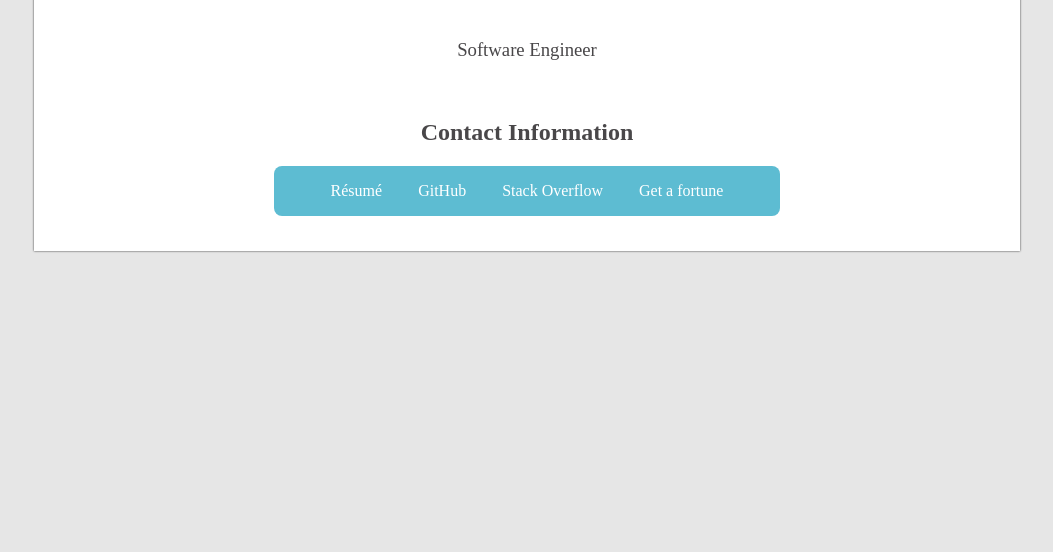
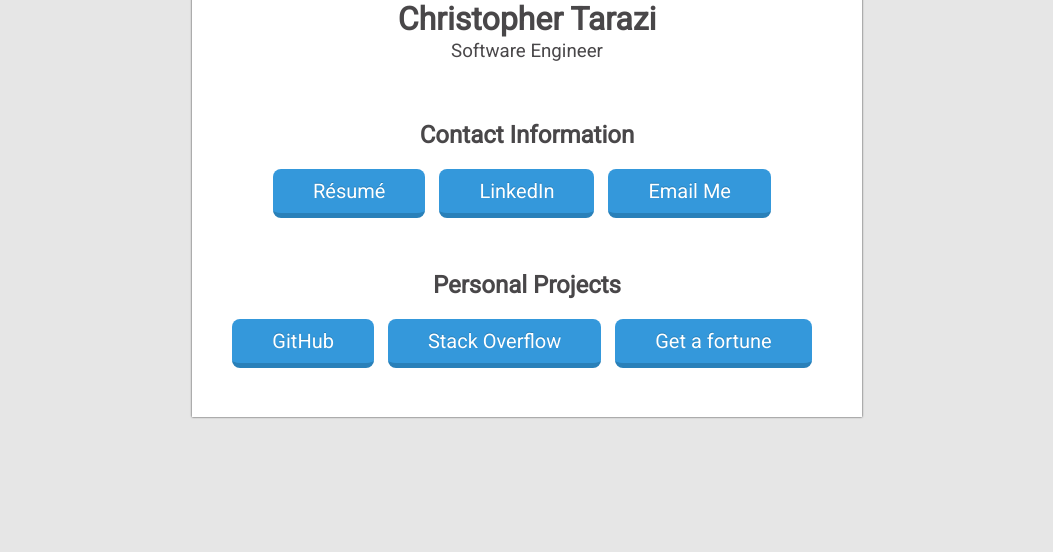
Before and after one commit to christarazi/personalsite, a Django app: page / in a window 1280 px wide. Shown: the part 248-800 px from the top of the page, without its empty margins (113-1166 px from the left). Run offline with Django 3.2, Linux system fonts and the light colour scheme.

Commit message:
added linkedin; added more animations and button styles

```diff
--- a/TaraziChrisSite/TaraziChrisSite/templates/home.html
+++ b/TaraziChrisSite/TaraziChrisSite/templates/home.html
@@ -1,17 +1,21 @@
 <!DOCTYPE html>
 <html>
 	<head>
+		<link href='https://fonts.googleapis.com/css?family=Roboto' rel='stylesheet' type='text/css'>
 		<title>Christopher Tarazi</title>
 		<meta http-equiv="Content-Type" content="application/xhtml+xml; charset=UTF-8" />
 	</head>
 	<style type="text/css">
+		* {
+			font-family: 'Roboto', sans-serif;
+		}
 		html {
 			width: 100%;
 			background-color: #E6E6E6;
 		}
 		div.main {
 			margin: auto;
-			width: 75%;
+			width: 50%;
 			color: #494749;
 			border-style: solid;
 			background-color: white;
@@ -21,6 +25,8 @@
 			box-shadow: 0 0 2px #333333;
 			overflow: auto;
 			text-align: center;
+			opacity: 0;
+			transition: opacity 2s ease-in .5s;
 		}
 		li h3 {
 			margin: -20px 0px 20px 0px;
@@ -34,7 +40,6 @@
 		}
 		ul.main-list li {
 			display: inline;
-			vertical-align: middle;
 		}
 		ul.main-list li img {
 			display: block;
@@ -42,41 +47,59 @@
 			height: 200px;
 			width: auto;
 			border-radius: 50%;
-			opacity: 0;
-			transition: opacity 2s linear;
+			/*opacity: 0;
+			transition: opacity 2s linear 2s;*/
 		}
-		#myName {
-			opacity: 0;
-			transition: opacity 2s linear;
-		}
-		ul.info-list {
-			margin: auto;
+		ul.info-list, ul.tech-list {
+			margin: 0;
 			display: block;
-			width: 50%;
 			list-style-type: none;
-			background: #5DBCD2;
+			padding: 0;
+			text-decoration: none;
+			/*background: #5DBCD2;
 			border-top-left-radius: .5em;
 			border-bottom-left-radius: .5em;
 			border-top-right-radius: .5em;
 			border-bottom-right-radius: .5em;
-			padding: 1em;
+			padding: 1em;*/
 		}
-		ul.info-list li {
-			display: inline;
+		ul.info-list li, ul.tech-list li {
+			display: inline-block;
 		}
-		ul.info-list li a {
-			text-decoration: none;
-			color: white;
-			padding: 1em;
+		ul.info-list li a, ul.tech-list li a {
+		    position: relative;
+		    padding: 10px 40px;
+		    margin: 0px 10px 10px 0px;
+		    float: left;
+		    border-radius: 8px;
+		    font-size: 20px;
+		    color: #FFF;
+		    text-decoration: none;
+		    background-color: #3498DB;
+		    border-bottom: 5px solid #2980B9;
+		    text-shadow: 0px -1px #2980B9;
+		    /* Animation */
+		    transition: all 0.1s;
+		    -webkit-transition: all 0.1s;
 		}
-		ul.info-list li a:hover {
-			color: black;
+		ul.info-list li a:hover, ul.info-list li a:focus,
+		ul.tech-list li a:hover, ul.tech-list li a:focus
+		{
+		    text-decoration: none;
+		    color: #fff;
+		}
+		ul.info-list li a:active, ul.tech-list li a:active {
+		    transform: translate(0px,-1px);
+		    border-bottom: 1px solid;
 		}
 	</style>
 	<script type="text/javascript">
 		function activateFade()
 		{
-			document.getElementById('imgPicture').setAttribute('style', 'opacity:1;');
+			document.getElementsByClassName('main')[0].setAttribute('style', 'opacity:1;');
+			//document.getElementById('imgPicture').setAttribute('style', 'opacity:1;');
+			//document.getElementsByClassName('info-list')[0].setAttribute('style', 'opacity:1;');
+			//document.getElementsByClassName('tech-list')[0].setAttribute('style', 'opacity:1;');
 			// add all elements in here to change their opacity attribute
 			// add transition-delay to the element's css
 		}
@@ -93,11 +116,18 @@
 		<br>
 		<h2 id="headCntInfo">Contact Information</h2>
 		<ul class="info-list">
-			<li id="resume"><a href="/ctarazi/static/resume.pdf"> Résumé </a></li>
-			<li id="github"><a href="https://github.com/christarazi"> GitHub </a></li>
-			<li id="stackoverlfow"><a href="http://stackoverflow.com/users/2193236/chris-tarazi"> Stack Overflow </a></li>
-			<li id="fortune"><a href="/ctarazi/fortune"> Get a fortune </a></li>
+			<li id="resume"><a href="/ctarazi/static/resume.pdf">Résumé</a></li>
+			<li id="resume"><a href="https://www.linkedin.com/in/christarazi">LinkedIn</a></li>
+			<li id="email"><a href="mailto:christaraz.@yahoo.com">Email Me</a></li>
 		</ul>
+		<br>
+		<h2 id="techInfo">Personal Projects</h2>
+		<ul class="tech-list">
+			<li id="github"><a href="https://github.com/christarazi">GitHub</a></li>
+			<li id="stackoverflow"><a href="http://stackoverflow.com/users/2193236/chris-tarazi">Stack Overflow</a></li>
+			<li id="fortune"><a href="/ctarazi/fortune">Get a fortune</a></li>
+		</ul>
+
 		</div>
 	</body>
 </html>
```
